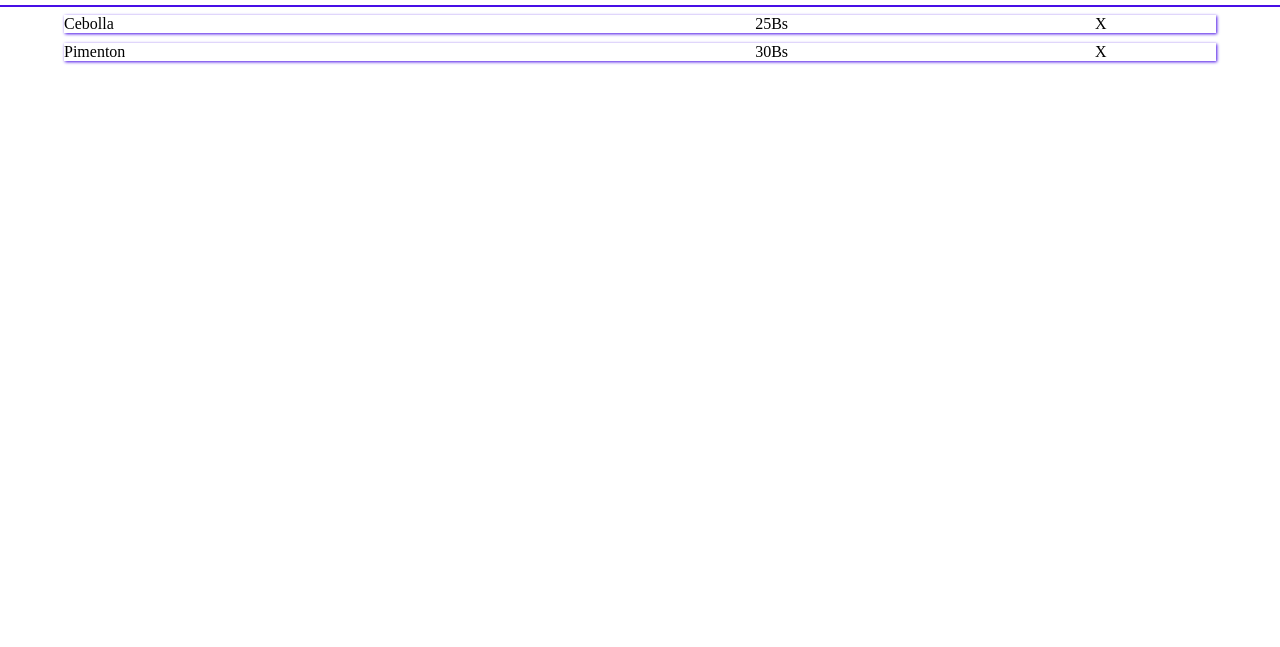
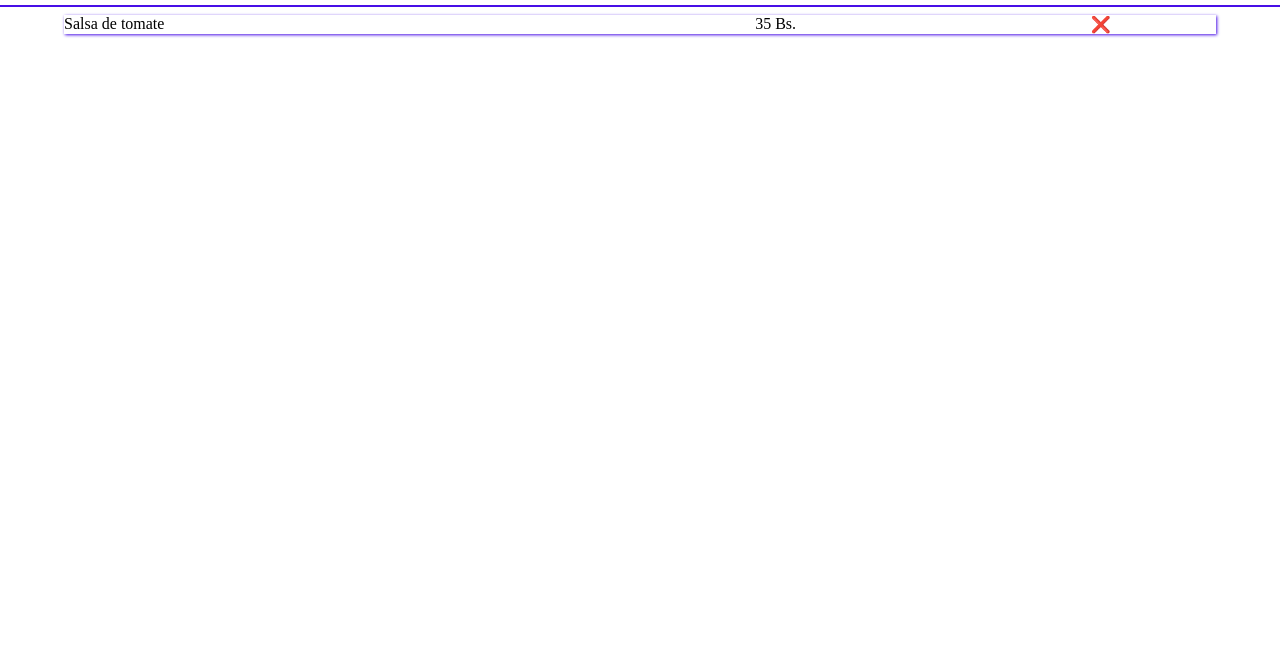
Before and after one commit to Endzelisp/shopping_list, a plain HTML site: page index.html in a window 1280 px wide. Shown: the part 153-800 px from the top of the page. Drawn offline with Linux system fonts and the light colour scheme.

Commit message:
Implement a function to add new items to the list

```diff
--- a/index.html
+++ b/index.html
@@ -39,22 +39,12 @@
       </header>
       <main class="container__main">
         <section class="container__main-list">
-          <div class="item">
-            <p id="item-name">Cebolla</p>
-            <span id="item-price">25Bs</span>
-            <span id="delete">X</span>
-          </div>
-          <div class="item">
-            <p id="item-name">Pimenton</p>
-            <span id="item-price">30Bs</span>
-            <span id="delete">X</span>
-          </div>
           <!-- template for add new items -->
           <template id="item-template">
             <div class="item">
               <p id="item-name"></p>
               <span id="item-price"></span>
-              <span id="delete">X</span>
+              <span id="delete">❌</span>
             </div>
           </template>
         </section>
--- a/script.js
+++ b/script.js
@@ -5,15 +5,29 @@ const UserInterface = (function () {
   const dialogExchangeRate = document.querySelector('dialog.exchange-rate');
   const newItem = document.querySelector('.container__header > div:nth-of-type(2) > img');
   const itemContainer = document.querySelector('section.container__main-list');
+  const template = document.querySelector('template#item-template');
 
   return {
     exchangeRateBtn,
     dialogExchangeRate,
     newItem,
     itemContainer,
+    template,
   }
 })()
 
+
+function createItem (name, price) {
+  const clone = UserInterface.template.content.cloneNode(true);
+  const newItem = clone.querySelector('div.item');
+  const itemName = newItem.querySelector('#item-name');
+  const itemPrice = newItem.querySelector('#item-price');
+  itemName.innerText = name;
+  itemPrice.innerText = `${price} Bs.`;
+  return newItem
+}
+
+UserInterface.itemContainer.appendChild(createItem('Salsa de tomate', 35));
 
 
 // // Functions
```
